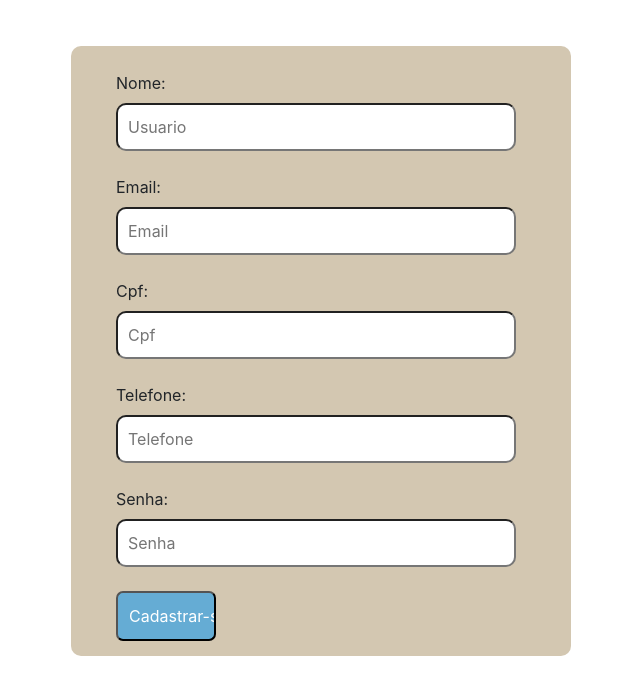
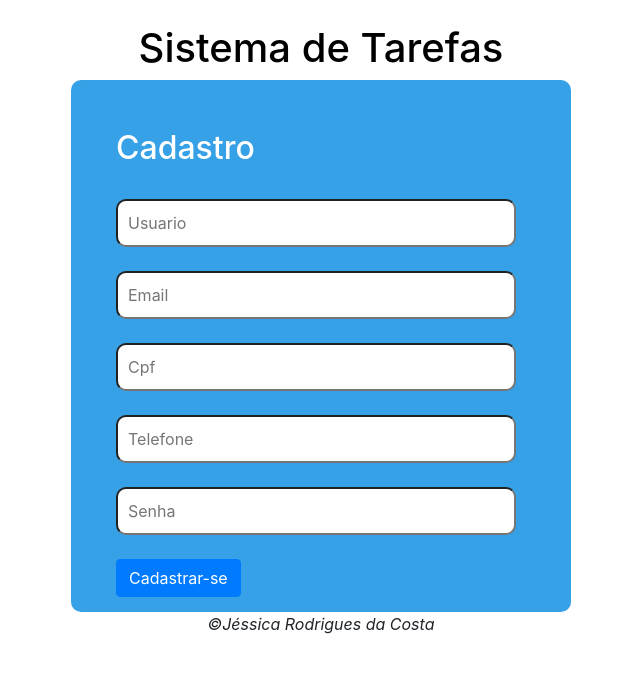
Before and after one commit to JessicaRodriguesdc/SystemTask, a PHP site: page /view/cadastro.php in a window 1280 px wide. Shown: the top 695 px of the page, without its empty margins (319-959 px from the left). Run offline with PHP 8.4, Linux system fonts and the light colour scheme.

Commit message:
ajustando a pagina de cadastro

```diff
--- a/public/view/cadastro.php
+++ b/public/view/cadastro.php
@@ -14,25 +14,24 @@
 	</head>
         <body>
             <header>
-                <h2>Cadastro</h2>
+                <br>
+                    <h1>Sistema de Tarefas</h1>
             </header>
             <section>
                 <form action="../controller/cadastrar.php" method="post">
-                    <label>Nome:</label><br>
+                    <br>
+                    <h2>Cadastro</h2>
+                    <br>
                     <input type="nome" id="nome" name="nome" placeholder="Usuario" required="" autocomplete="off"><br><br>
-                    <label>Email:</label><br>
                     <input type="email" id="email" name="email" placeholder="Email" required="" autocomplete="off"><br><br>
-                    <label>Cpf:</label><br>
                     <input type="cpf" id="cpf" name="cpf" placeholder="Cpf" required="" autocomplete="off"><br><br>
-                    <label>Telefone:</label><br>
                     <input type="telefone" id="telefone" name="telefone" placeholder="Telefone" required="" autocomplete="off"><br><br>
-                    <label>Senha:</label><br>
                     <input type="password" id="password" name="password" placeholder="Senha" required="" autocomplete="off"><br><br>
-                    <input type="submit" id="btn" name="button" value="Cadastrar-se"><br>
+                    <input type="submit" id="btn" name="button" value="Cadastrar-se" class="btn btn-primary"><br>
                 </form>
             </section>
             <footer>
-                <p>&copy;jessicarodrigues</p>
+            <p>&copy;Jéssica Rodrigues da Costa</p>
             </footer>
 	</body>
 </html>
--- a/public/view/css/cadastro.css
+++ b/public/view/css/cadastro.css
@@ -1,24 +1,19 @@
-body {
-    background: rgb(73, 166, 219);
-    font: normal 15pt arial;
-}
+
 
 header {
-    color: white;
+    color: black;
     text-align: center;
 }
-
 section {
-    background: rgb(211, 199, 177);
+    background: rgb(55, 161, 231);
     border-radius: 10px;
     padding: 15px;
+    color: white;
     width: 500px;
     margin: auto;
-    box-shadow: 5px 5px 10px rgba(95, 93, 93, 0);
 }
 
 footer {
-    color: white;
     text-align: center;
     font-style: italic;
 }
@@ -37,11 +32,3 @@
     padding: 10px;
     width: 400px;
 }
-
-#btn {
-    background: rgb(101, 172, 212);
-    color: white;
-    padding: 11px;
-    width: 100px;
-    border-radius: 7px;
-}
```
